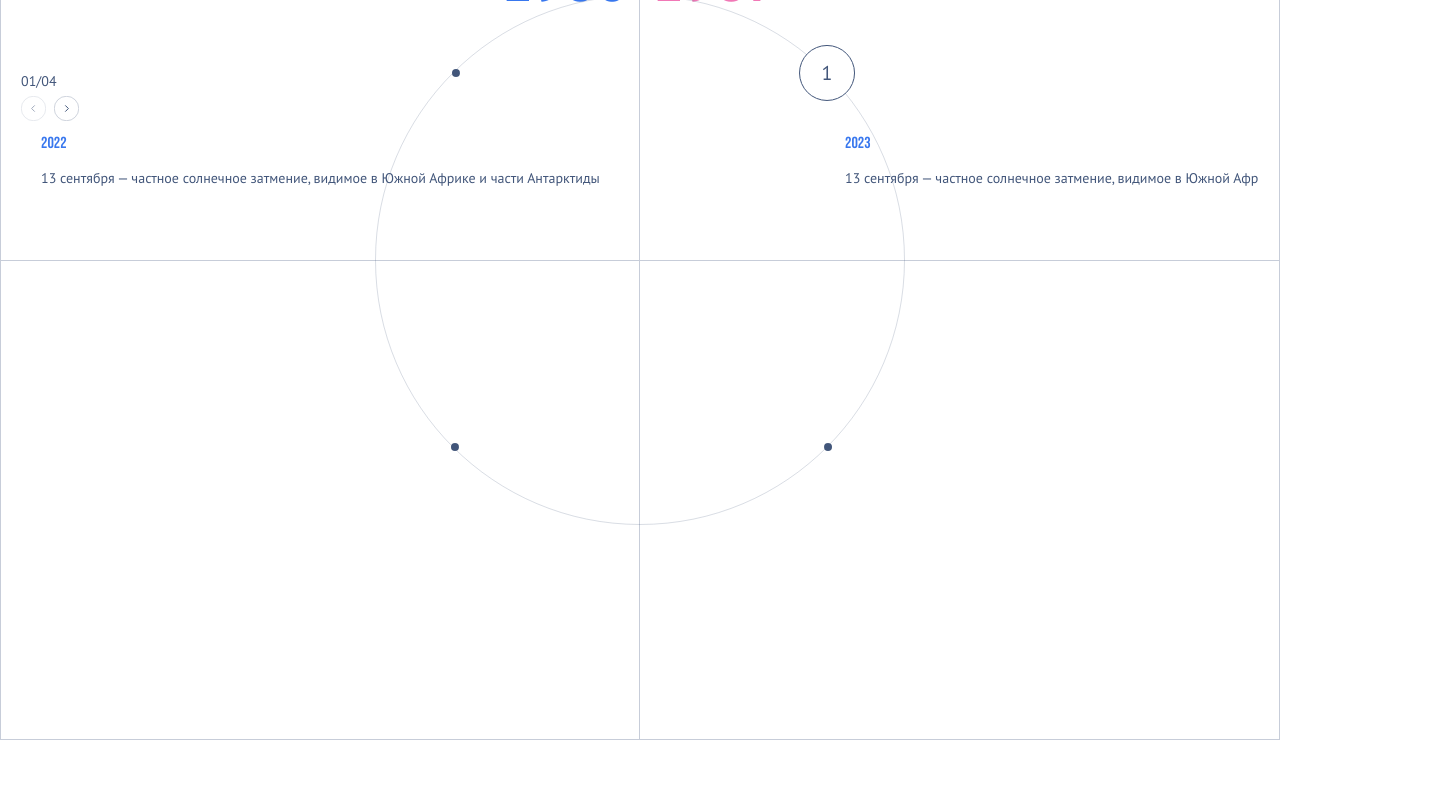
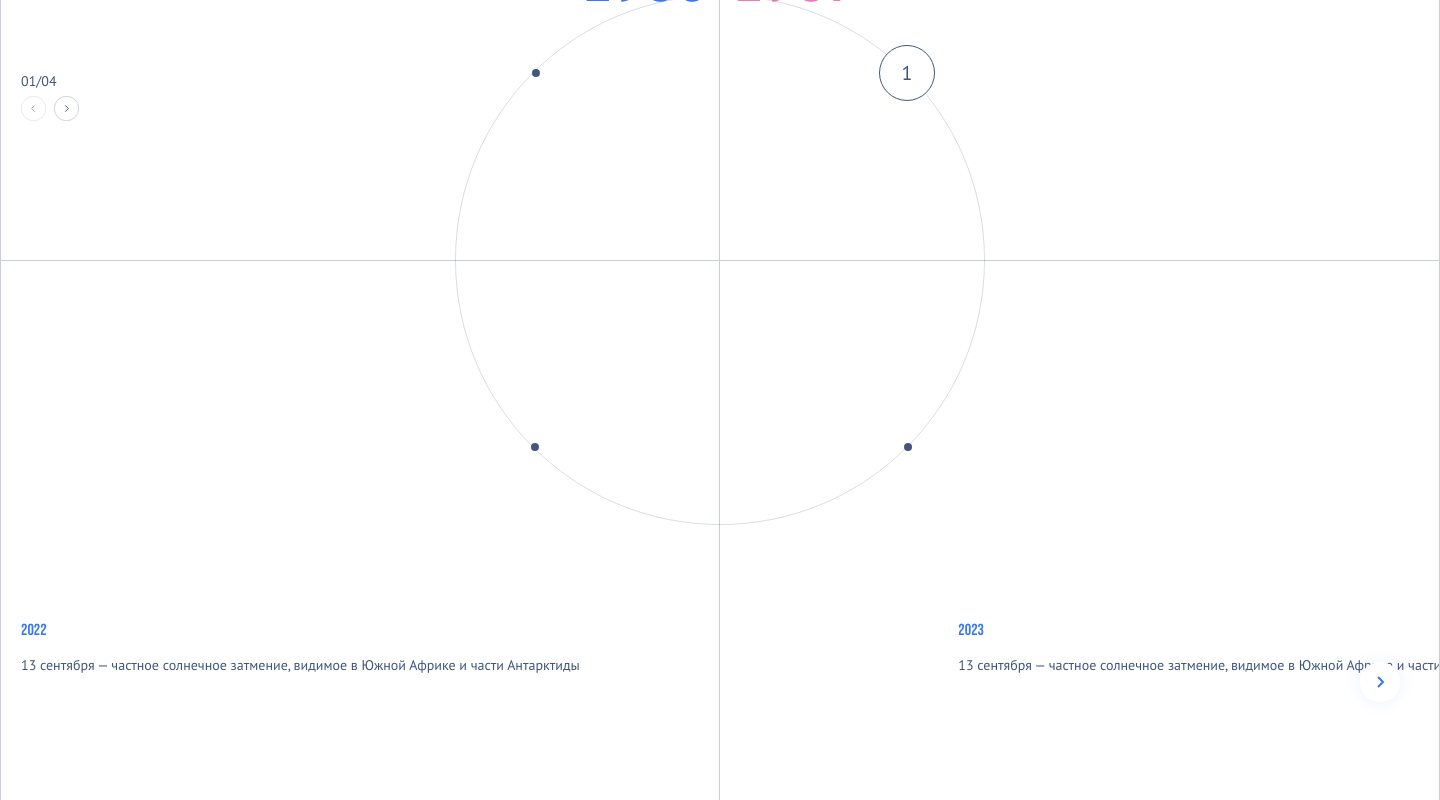
Before and after one commit to navi9000/only, a React app: page / in a window 1280 px wide. Shown: the part 220-1020 px from the top of the page, 1440 px wide, since content can reach past the window. Before the commit the page ends 960 px from the top, so only its background shows below. Built offline with nearby package versions, Linux system fonts and the light colour scheme; a web font is replaced by a local one.

Commit message:
swiper navigation

```diff
--- a/src/components/molecules/PageNavigationButton/PageNavigationButton.module.scss
+++ b/src/components/molecules/PageNavigationButton/PageNavigationButton.module.scss
@@ -2,7 +2,7 @@
   width: 25px;
   height: 25px;
   &_forward {
-    transform: scale(-1, 1);
+    scale: -1 1;
   }
   &_disabled {
     opacity: 0.5;
--- a/src/components/molecules/SwiperMask/SwiperMask.tsx
+++ b/src/components/molecules/SwiperMask/SwiperMask.tsx
@@ -1,26 +1,10 @@
 import clsx from "clsx"
-import { FC, useEffect, useState } from "react"
-import Swiper from "swiper"
-import { useSwiper } from "swiper/react"
+import { FC } from "react"
 import styles from "./SwiperMask.module.scss"
+import { useSwiperNavigation } from "@/utils/swiper"
 
 const SwiperMask: FC = () => {
-  const swiper = useSwiper()
-  const [isBeginning, setIsBeginning] = useState(swiper.isBeginning)
-  const [isEnd, setIsEnd] = useState(swiper.isEnd)
-
-  useEffect(() => {
-    const onSlideChange = (swiperInstance: Swiper) => {
-      setIsBeginning(swiperInstance.isBeginning)
-      setIsEnd(swiperInstance.isEnd)
-    }
-    if (swiper) {
-      swiper.on("slideChange", onSlideChange)
-    }
-    return () => {
-      swiper.off("slideChange", onSlideChange)
-    }
-  }, [swiper])
+  const { isBeginning, isEnd } = useSwiperNavigation()
 
   return (
     <div
--- a/src/components/molecules/SwiperNavigation/SwiperNavigation.module.scss
+++ b/src/components/molecules/SwiperNavigation/SwiperNavigation.module.scss
@@ -0,0 +1,23 @@
+.navigation {
+  display: flex;
+}
+
+.navigationbutton {
+  transition: opacity 300ms;
+  z-index: 1;
+  position: absolute;
+  top: 26px;
+  &_backward {
+    scale: -1 1;
+    left: 24px;
+  }
+
+  &_forward {
+    right: 24px;
+  }
+
+  &_hidden {
+    opacity: 0;
+    pointer-events: none;
+  }
+}
--- a/src/components/molecules/SwiperNavigation/SwiperNavigation.tsx
+++ b/src/components/molecules/SwiperNavigation/SwiperNavigation.tsx
@@ -1,22 +1,40 @@
 import clsx from "clsx"
-import type { FC } from "react"
-import { useSwiper } from "swiper/react"
+import { type FC } from "react"
 import styles from "./SwiperNavigation.module.scss"
 import Button from "@/components/atoms/Button/Button"
 import arrowIcon from "@/assets/forward_arrow_cards.svg"
+import { useSwiperNavigation } from "@/utils/swiper"
 
 const SwiperNavigation: FC<{ className?: string }> = ({ className }) => {
-  const swiper = useSwiper()
+  const { isBeginning, isEnd, slidePrev, slideNext } = useSwiperNavigation()
 
   return (
-    <div className={clsx(styles.navigation, className)}>
-      <Button variant="icon" onClick={() => swiper.slidePrev()}>
+    <>
+      <Button
+        className={clsx(
+          styles.navigationbutton,
+          styles.navigationbutton_backward,
+          { [styles.navigationbutton_hidden]: isBeginning },
+        )}
+        variant="icon"
+        onClick={slidePrev}
+      >
         <img src={arrowIcon} alt="back" />
       </Button>
-      <Button variant="icon" onClick={() => swiper.slideNext()}>
+      <Button
+        className={clsx(
+          styles.navigationbutton,
+          styles.navigationbutton_forward,
+          {
+            [styles.navigationbutton_hidden]: isEnd,
+          },
+        )}
+        variant="icon"
+        onClick={slideNext}
+      >
         <img src={arrowIcon} alt="back" />
       </Button>
-    </div>
+    </>
   )
 }
 
--- a/src/components/organisms/CardList/CardList.module.scss
+++ b/src/components/organisms/CardList/CardList.module.scss
@@ -12,3 +12,11 @@
   min-height: 200px;
   position: relative;
 }
+
+.navigation {
+  position: absolute;
+  width: 100%;
+  top: 50%;
+  left: 0;
+  translate: 0 -50%;
+}
--- a/src/components/organisms/CardList/CardList.tsx
+++ b/src/components/organisms/CardList/CardList.tsx
@@ -1,4 +1,4 @@
-import { useRef, type FC } from "react"
+import { lazy, useRef, type FC } from "react"
 import { Swiper, SwiperSlide } from "swiper/react"
 import Card from "@/components/molecules/Card/Card"
 import styles from "./CardList.module.scss"
@@ -11,7 +11,12 @@ import Divider from "@/components/atoms/Divider/Divider"
 import gsap from "gsap"
 import { useGSAP } from "@gsap/react"
 import type { Resolve } from "@/utils/types"
-import SwiperMask from "@/components/molecules/SwiperMask/SwiperMask"
+const SwiperMask = lazy(
+  () => import("@/components/molecules/SwiperMask/SwiperMask"),
+)
+const SwiperNavigation = lazy(
+  () => import("@/components/molecules/SwiperNavigation/SwiperNavigation"),
+)
 
 type Props = {
   className?: string
@@ -50,7 +55,9 @@ const CardList: FC<Resolve<Props>> = ({ className }) => {
             },
             [1440]: {
               slidesPerView: 3,
-              spaceBetween: 40,
+              spaceBetween: 80,
+              slidesOffsetBefore: 80,
+              slidesOffsetAfter: 80,
             },
           }}
           modules={[Navigation, Pagination]}
@@ -61,8 +68,7 @@ const CardList: FC<Resolve<Props>> = ({ className }) => {
             </SwiperSlide>
           ))}
           {!isLargeScreen && <SwiperMask />}
-
-          {/* {isLargeScreen && <SwiperNavigation />} */}
+          {isLargeScreen && <SwiperNavigation className={styles.navigation} />}
         </Swiper>
       </div>
     </div>
--- a/src/components/templates/Block/Block.module.scss
+++ b/src/components/templates/Block/Block.module.scss
@@ -11,10 +11,8 @@
     --circle-container-side: 530px;
     --circle-translate: calc(-0.5 * (var(--circle-container-side)));
 
-    height: unset;
+    height: 1080px;
     width: 1440px;
-    aspect-ratio: 4 / 3;
-    max-width: 100vw;
     border: 1px solid var(--color-divider);
     background:
       linear-gradient(
@@ -33,7 +31,7 @@
 
   @media (min-width: $lg) {
     --block-padding-inline: 80px;
-    height: unset;
+    height: 1080px;
     margin-left: 320px;
   }
 
@@ -43,10 +41,8 @@
     top: 292px;
     left: 0;
 
-    @media (min-width: $sm) {
-      position: initial;
-      top: unset;
-      left: unset;
+    @media (min-width: $md) {
+      top: 840px;
     }
   }
 }
--- /dev/null
+++ b/src/utils/swiper.ts
@@ -0,0 +1,30 @@
+import { useEffect, useState } from "react"
+import Swiper from "swiper"
+import { useSwiper } from "swiper/react"
+
+export function useSwiperNavigation() {
+  const swiper = useSwiper()
+
+  const [isBeginning, setIsBeginning] = useState(swiper.isBeginning)
+  const [isEnd, setIsEnd] = useState(swiper.isEnd)
+
+  useEffect(() => {
+    const onSlideChange = (swiperInstance: Swiper) => {
+      setIsBeginning(swiperInstance.isBeginning)
+      setIsEnd(swiperInstance.isEnd)
+    }
+    if (swiper) {
+      swiper.on("slideChange", onSlideChange)
+    }
+    return () => {
+      swiper.off("slideChange", onSlideChange)
+    }
+  }, [swiper])
+
+  return {
+    isBeginning,
+    isEnd,
+    slidePrev: () => swiper.slidePrev(),
+    slideNext: () => swiper.slideNext(),
+  }
+}
```
Also changed, not shown: src/components/molecules/SwiperPagination/SwiperPagination.tsx (deleted, +0 -21 lines).
